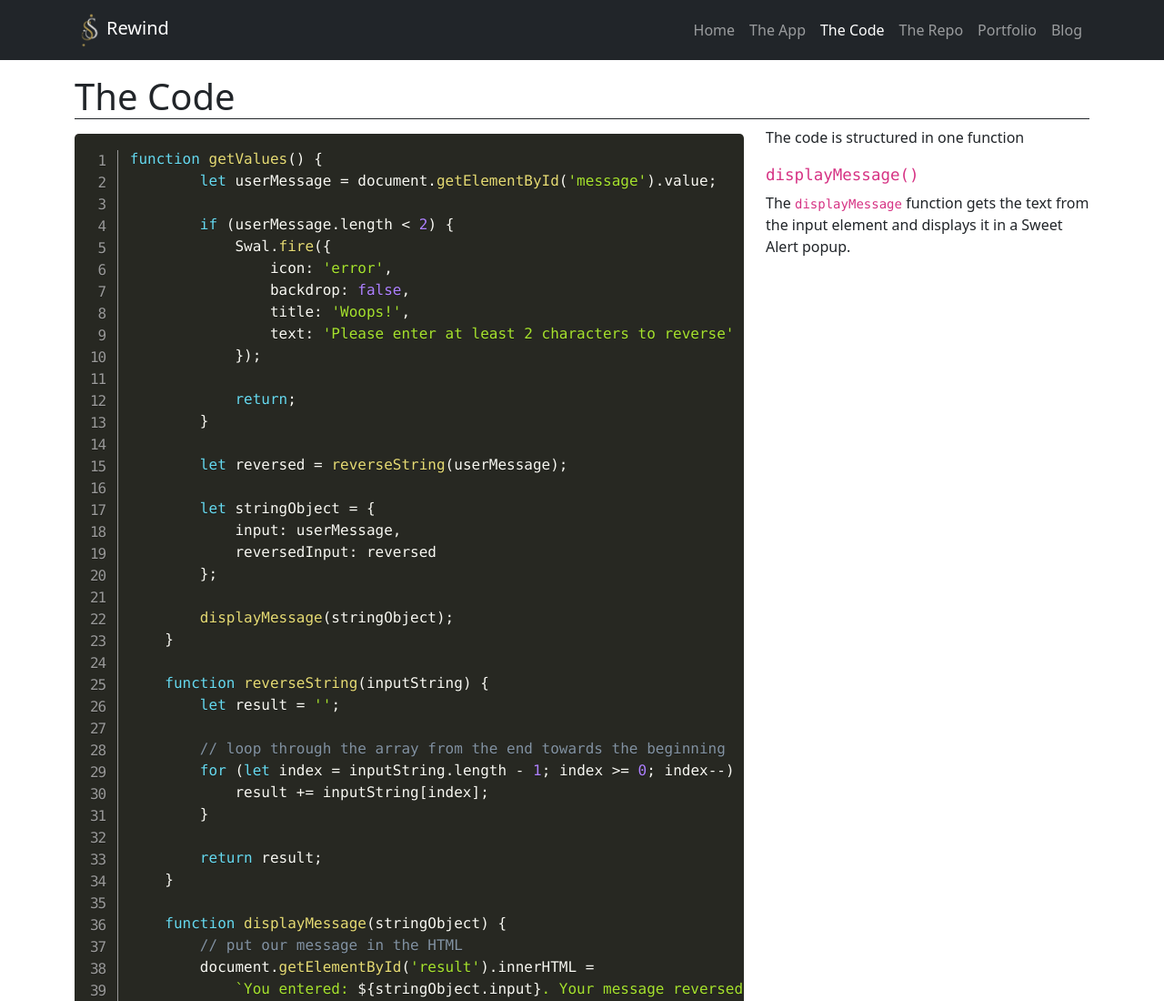
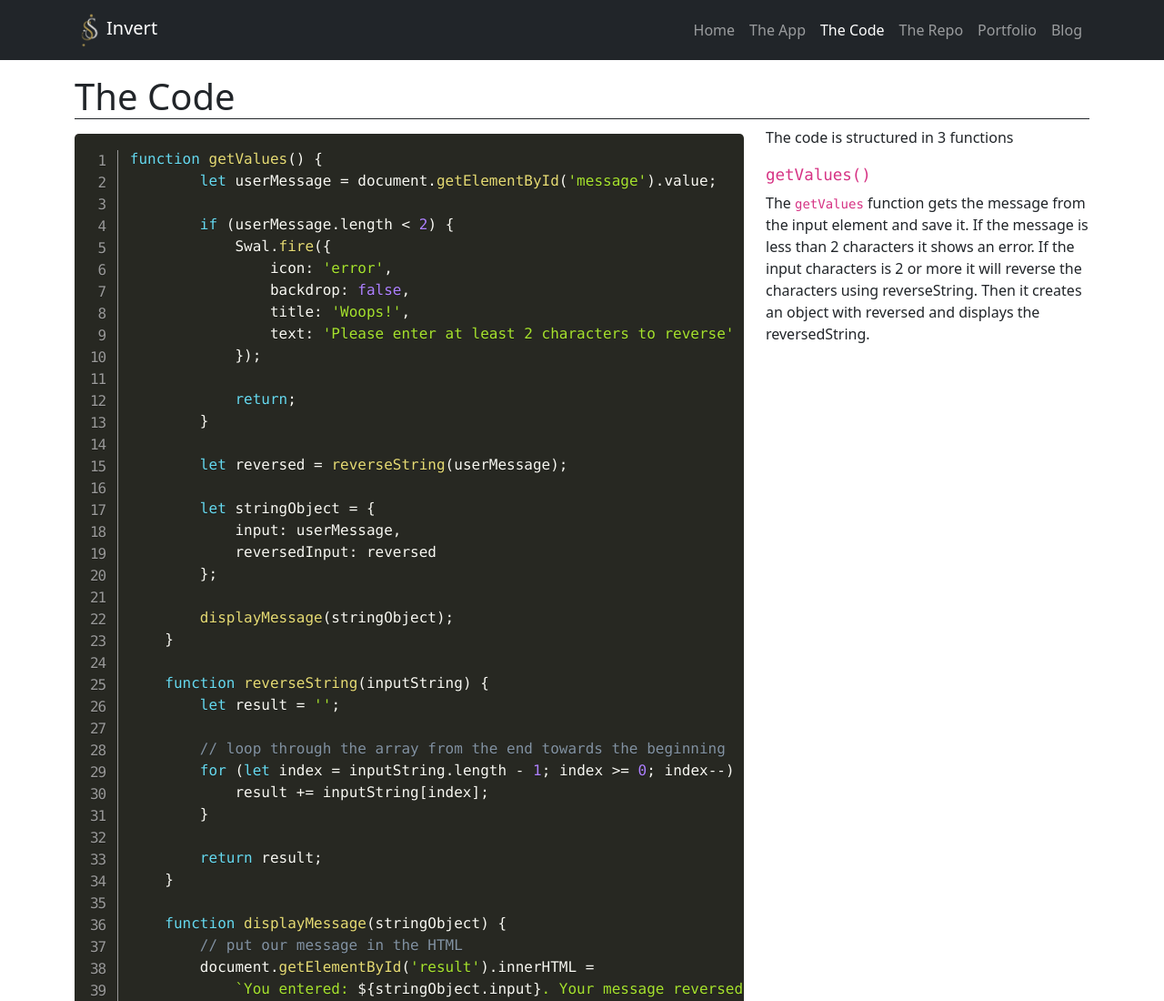
Before and after one commit to sijo708/ReverseString, a plain HTML site: page code.html in a window 1280 px wide. Shown: the top 1100 px of the page at 91% size. Drawn offline with nearby package versions, Linux system fonts and the light colour scheme.

Commit message:
code update

```diff
--- a/code.html
+++ b/code.html
@@ -4,7 +4,7 @@
 <head>
     <meta charset="UTF-8">
     <meta name="viewport" content="width=device-width, initial-scale=1.0">
-    <title>Rewind: A Coding Challenge</title>
+    <title>Invert: A Coding Challenge</title>
 
     <!-- Bootstrap CSS -->
     <link href="https://cdn.jsdelivr.net/npm/bootstrap@5.3.2/dist/css/bootstrap.min.css" rel="stylesheet"
@@ -33,7 +33,7 @@
             <div class="container">
                 <a class="navbar-brand" href="/index.html">
                     <img src="img/S_Logo.png" height="40" />
-                    Rewind
+                    Invert
                 </a>
                 <button class="navbar-toggler" type="button" data-bs-toggle="collapse"
                     data-bs-target="#navbarSupportedContent" aria-controls="navbarSupportedContent"
@@ -126,12 +126,14 @@
 
             <!-- The code's explanation -->
             <div class="col-12 col-lg-4">
-                <p>The code is structured in one function</p>
-                <h5><code>displayMessage()</code></h5>
+                <p>The code is structured in 3 functions</p>
+                <h5><code>getValues()</code></h5>
                 <p>
-                    The <code>displayMessage</code> function gets the
-                    text from the input element and displays it in a
-                    Sweet Alert popup.
+                    The <code>getValues</code> function gets the
+                    message from the input element and save it. If the message is less than 2 characters it shows an error.
+                    If the input characters is 2 or more it will reverse the characters using reverseString. Then it creates
+                    an object with reversed and displays the reversedString.
+
                 </p>
             </div>
         </div>
```
Also changed, not shown: app.html (+4 -4 lines), index.html (+5 -5 lines), img/Invert.png (added).
